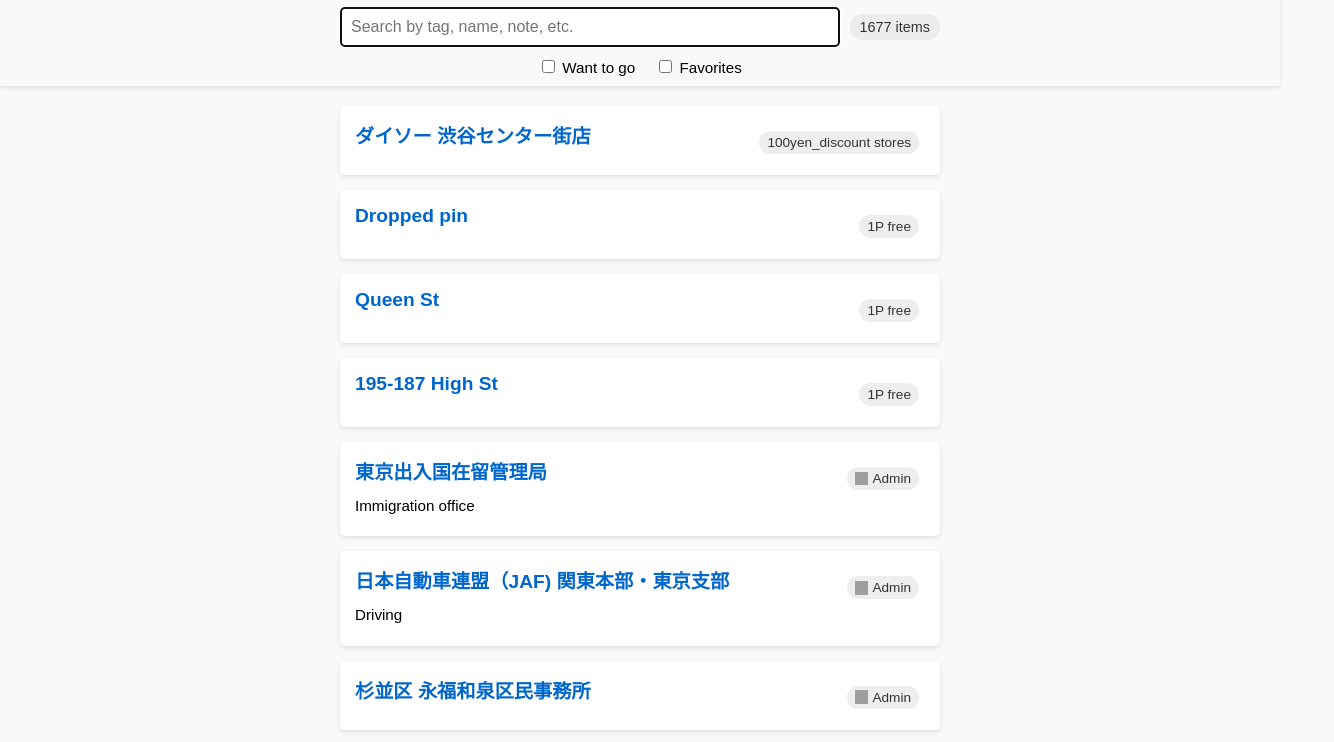
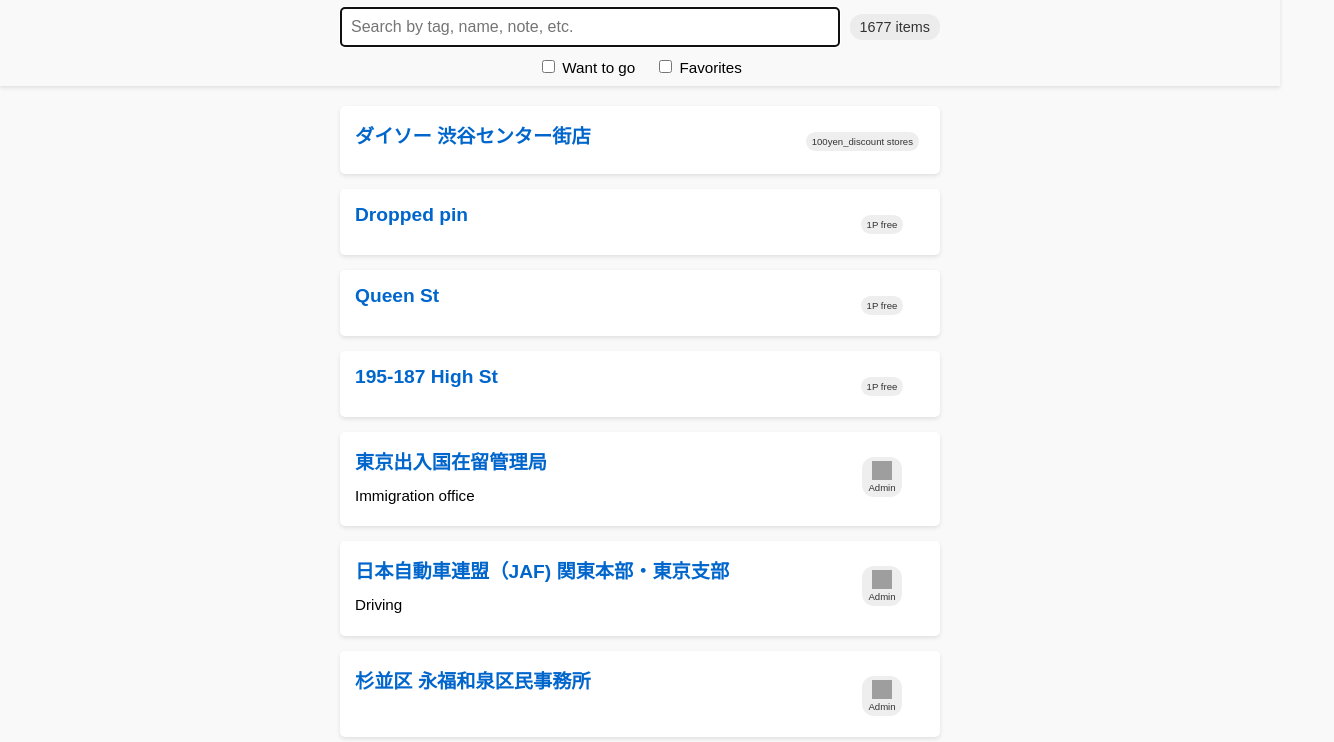
Before and after one commit to owensantoso/google-maps-saved, a website: page index.html in a window 1280 px wide. Shown: the part 50-792 px from the top of the page, 1334 px wide, since content can reach past the window. Drawn offline with Linux system fonts and the light colour scheme; grey boxes are pictures that could not be loaded.

Commit message:
made tag icons larger and text smaller underneath

```diff
--- a/index.html
+++ b/index.html
@@ -74,32 +74,36 @@
       padding: 15px;
       border-radius: 5px;
       box-shadow: 0 2px 4px rgba(0,0,0,0.1);
+      /* Forcing text to wrap inside place cards */
+      overflow-wrap: break-word;
+      word-wrap: break-word;
     }
-    /* If place has "Want to go" tag */
+    /* Color coding */
     .wantToGo {
-      background: #d9f8d9; /* Light green background */
+      background: #d9f8d9; /* Light green */
     }
-    /* If place has "Favourite places" tag */
     .favouritePlace {
-      background: #ffe0e0; /* Light pink background */
+      background: #ffe0e0; /* Light pink */
     }
 
-    /* Place content is split into two columns: left & right */
+    /* Two-column layout for each place */
     .placeRow {
       display: flex;
-      align-items: flex-start; /* top-align */
+      align-items: flex-start;
       justify-content: space-between;
       gap: 10px;
     }
     .placeLeft {
       flex: 1;
+      /* Ensure text wraps inside left column too */
+      overflow-wrap: break-word;
+      word-wrap: break-word;
     }
     .placeRight {
       flex: 0 0 auto;
-      text-align: right;
-      min-width: 120px;
+      text-align: center;
+      min-width: 80px;
     }
-
     .place h3 {
       margin: 0 0 10px;
       font-size: 1.2em;
@@ -115,28 +119,32 @@
       margin: 5px 0;
       line-height: 1.4;
       font-size: 0.95em;
+      /* Force link wrapping inside paragraphs */
+      overflow-wrap: break-word;
+      word-wrap: break-word;
     }
 
-    /* Tag Badges */
+    /* Tag Badge Styles */
     .tagContainer {
       margin-top: 10px;
     }
     .tagBadge {
       display: inline-flex;
+      flex-direction: column;
       align-items: center;
+      justify-content: center;
       background: #eee;
       color: #333;
-      padding: 4px 8px;
+      padding: 4px 6px;
       margin: 0 6px 6px 0;
       border-radius: 12px;
-      font-size: 0.85em;
-      white-space: nowrap; /* keep icon and text together */
+      font-size: 0.6em; /* smaller font for text */
+      box-sizing: border-box;
     }
     .tagBadge img {
-      width: 1em;
-      height: 1em;
-      margin-right: 4px;
-      vertical-align: middle;
+      width: 2em;
+      height: 2em;
+      margin-bottom: 2px;
     }
   </style>
 </head>
@@ -149,7 +157,6 @@
       <input type="text" id="searchInput" placeholder="Search by tag, name, note, etc.">
       <div id="itemCount">0 items</div>
     </div>
-    <!-- Checkboxes below the search row -->
     <div class="checkboxRow">
       <label>
         <input type="checkbox" id="wantToGoCheckbox">
@@ -166,26 +173,25 @@
 
   <script>
     let places = [];
-    let emojiMap = {}; // For quick lookup of svgUrl by tag name.
+    let emojiMap = {}; // Lookup map for tag emojis.
 
-    // Convert the "emojilists" array into a lookup map: { "korean": "https://..." }
+    // Load emojilists into a lookup map.
     function loadEmojiMap(emojilists) {
       emojilists.forEach(item => {
         emojiMap[item.name.toLowerCase()] = item.svgUrl;
       });
     }
 
-    // Helper function to convert URLs in a string to clickable links.
+    // Convert URLs in text to clickable links.
     function linkify(text) {
       return text.replace(/(https?:\/\/[^\s]+)/g, '<a href="$1" target="_blank" rel="noopener noreferrer">$1</a>');
     }
 
-    // Update the item count display.
     function updateItemCount(count) {
       document.getElementById('itemCount').textContent = count + " items";
     }
 
-    // Filters the places based on search query and checkboxes.
+    // Filter results based on search query and checkboxes.
     function filterResults() {
       const query = document.getElementById('searchInput').value.toLowerCase().trim();
       const queryWords = query ? query.split(/\s+/) : [];
@@ -193,7 +199,6 @@
       const favoriteChecked = document.getElementById('favoriteCheckbox').checked;
 
       const filtered = places.filter(place => {
-        // Combine searchable fields (using both lowercase and capitalized keys).
         const combined = [
           place.title || place.Title || '',
           place.note || place.Note || '',
@@ -201,36 +206,29 @@
           ...(place.tags || [])
         ].join(' ').toLowerCase();
 
-        // Must match all search query words.
         const matchesQuery = queryWords.every(word => combined.includes(word));
-
-        // If 'Want to go' is checked, place must have 'want to go' tag.
         let matchesWantToGo = true;
         if (wantToGoChecked) {
           const tagsLower = (place.tags || []).map(tag => tag.toLowerCase());
           matchesWantToGo = tagsLower.includes('want to go');
         }
-
-        // If 'Favorites' is checked, place must have 'favourite places' tag.
         let matchesFavorite = true;
         if (favoriteChecked) {
           const tagsLower = (place.tags || []).map(tag => tag.toLowerCase());
           matchesFavorite = tagsLower.includes('favourite places');
         }
-
         return matchesQuery && matchesWantToGo && matchesFavorite;
       });
       displayResults(filtered);
     }
 
-    // Load JSON data. Must contain { "places": [...], "emojilists": [...] } at top level.
+    // Load JSON data (assuming { "places": [...], "emojilists": [...] }).
     fetch('places.json')
       .then(response => {
         if (!response.ok) throw new Error('Network response was not ok: ' + response.statusText);
         return response.json();
       })
       .then(data => {
-        console.log('Data loaded successfully:', data);
         places = data.places || [];
         loadEmojiMap(data.emojilists || []);
         filterResults();
@@ -241,12 +239,10 @@
         document.getElementById('results').innerHTML = '<p>Error loading data.</p>';
       });
 
-    // Update filter whenever the search input or checkboxes change.
     document.getElementById('searchInput').addEventListener('input', filterResults);
     document.getElementById('wantToGoCheckbox').addEventListener('change', filterResults);
     document.getElementById('favoriteCheckbox').addEventListener('change', filterResults);
 
-    // Display results.
     function displayResults(results) {
       updateItemCount(results.length);
       const resultsDiv = document.getElementById('results');
@@ -261,7 +257,6 @@
         const placeDiv = document.createElement('div');
         placeDiv.className = 'place';
 
-        // Check tags for color coding.
         const tagsLower = (place.tags || []).map(tag => tag.toLowerCase());
         if (tagsLower.includes('want to go')) {
           placeDiv.classList.add('wantToGo');
@@ -270,17 +265,17 @@
           placeDiv.classList.add('favouritePlace');
         }
 
-        // Create the row container
+        // Create a two-column row.
         const rowDiv = document.createElement('div');
         rowDiv.className = 'placeRow';
         placeDiv.appendChild(rowDiv);
 
-        // Left column: title, note, comment
+        // Left column: title, note, comment.
         const leftDiv = document.createElement('div');
         leftDiv.className = 'placeLeft';
         rowDiv.appendChild(leftDiv);
 
-        // Right column: tags
+        // Right column: tags.
         const rightDiv = document.createElement('div');
         rightDiv.className = 'placeRight';
         rowDiv.appendChild(rightDiv);
@@ -304,20 +299,20 @@
         // Note
         const noteText = place.note || place.Note || '';
         if (noteText) {
-          const note = document.createElement('p');
-          note.innerHTML = linkify(noteText);
-          leftDiv.appendChild(note);
+          const noteElem = document.createElement('p');
+          noteElem.innerHTML = linkify(noteText);
+          leftDiv.appendChild(noteElem);
         }
 
         // Comment
         const commentText = place.comment || place.Comment || '';
         if (commentText) {
-          const comment = document.createElement('p');
-          comment.textContent = commentText;
-          leftDiv.appendChild(comment);
+          const commentElem = document.createElement('p');
+          commentElem.textContent = commentText;
+          leftDiv.appendChild(commentElem);
         }
 
-        // Tag badges in the right column
+        // Tag badges
         const tagsArray = place.tags || [];
         if (tagsArray.length > 0) {
           const tagContainer = document.createElement('div');
@@ -327,7 +322,6 @@
             const badge = document.createElement('span');
             badge.className = 'tagBadge';
 
-            // Check if there's an emoji for this tag
             const lowerTag = tag.toLowerCase();
             if (emojiMap[lowerTag]) {
               const img = document.createElement('img');
@@ -336,11 +330,12 @@
               badge.appendChild(img);
             }
 
-            // Append the tag text
-            badge.appendChild(document.createTextNode(tag));
+            const textElem = document.createElement('span');
+            textElem.textContent = tag;
+            badge.appendChild(textElem);
+
             tagContainer.appendChild(badge);
           });
-
           rightDiv.appendChild(tagContainer);
         }
 
```
